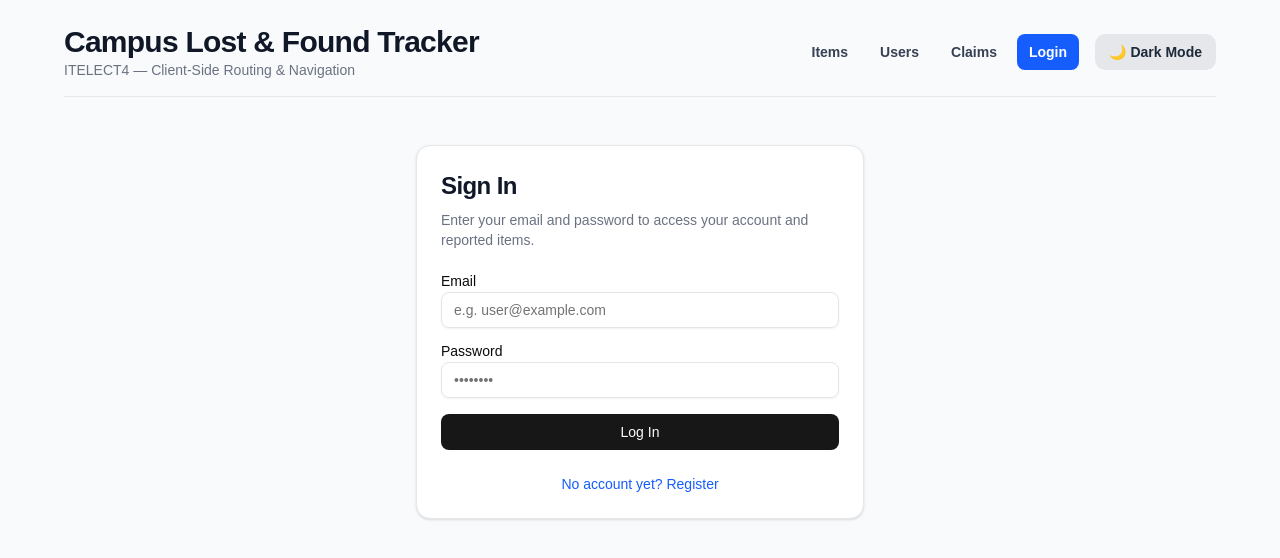
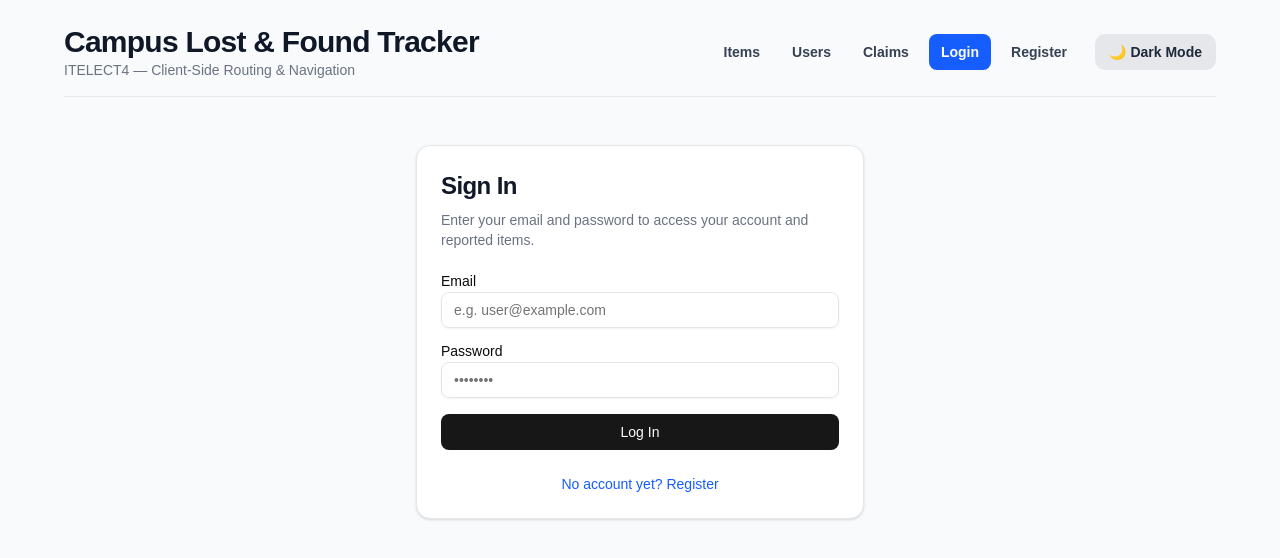
Before and after one commit to lyruslei/itelect4-project, a React (Vite) app: page /login in a window 1280 px wide. Shown: the top 558 px of the page. Built offline with nearby package versions, Linux system fonts and the light colour scheme; no server answers.

Commit message:
feat: add register route to App.tsx and Register NavLink to Layout

```diff
--- a/src/App.tsx
+++ b/src/App.tsx
@@ -1,4 +1,4 @@
-import { Routes, Route } from "react-router";
+import { Routes, Route, Navigate } from "react-router";
 import Layout from "./components/Layout";
 import ProtectedRoute from "./components/ProtectedRoute";
 import ItemsPage from "./pages/ItemsPage";
@@ -6,19 +6,28 @@ import ItemDetailPage from "./pages/ItemDetailPage";
 import UsersPage from "./pages/UsersPage";
 import ClaimsPage from "./pages/ClaimsPage";
 import LoginPage from "./pages/LoginPage";
+import RegisterPage from "./pages/RegisterPage";
 import NotFoundPage from "./pages/NotFoundPage";
 
 function App() {
   return (
     <Routes>
       <Route path="/" element={<Layout />}>
-        <Route index element={<ItemsPage />} />
-        <Route path="items/:id" element={<ItemDetailPage />} />
+        {/* Public routes */}
+        <Route path="claims" element={<ClaimsPage />} />
+        <Route path="courses" element={<Navigate to="/claims" replace />} />
         <Route path="users" element={<UsersPage />} />
         <Route path="login" element={<LoginPage />} />
+        <Route path="register" element={<RegisterPage />} />
+
+        {/* Protected routes (token required) */}
         <Route element={<ProtectedRoute />}>
-          <Route path="claims" element={<ClaimsPage />} />
+          <Route index element={<ItemsPage />} />
+          <Route path="items" element={<ItemsPage />} />
+          <Route path="items/:id" element={<ItemDetailPage />} />
+          <Route path="submissions" element={<Navigate to="/items" replace />} />
         </Route>
+
         <Route path="*" element={<NotFoundPage />} />
       </Route>
     </Routes>
--- a/src/components/Layout.tsx
+++ b/src/components/Layout.tsx
@@ -73,6 +73,7 @@ function Layout() {
                     Logout ({userName})
                   </button>
                 ) : (
+                  <>
                     <NavLink
                       to="/login"
                       className={({ isActive }) =>
@@ -85,6 +86,19 @@ function Layout() {
                     >
                       Login
                     </NavLink>
+                    <NavLink
+                      to="/register"
+                      className={({ isActive }) =>
+                        `px-3 py-2 rounded-md text-sm font-semibold transition-colors ${
+                          isActive
+                            ? "bg-blue-600 text-white dark:bg-blue-600 dark:text-white"
+                            : "text-gray-700 hover:bg-gray-200 dark:text-gray-300 dark:hover:bg-gray-800"
+                        }`
+                      }
+                    >
+                      Register
+                    </NavLink>
+                  </>
                 )}
               </nav>
 
```
Lines whose indentation alone changed are shown as unchanged.
